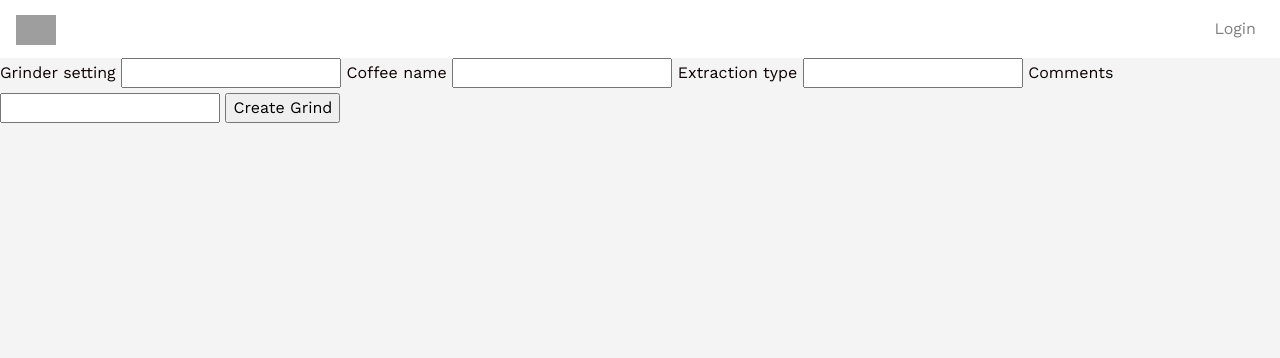
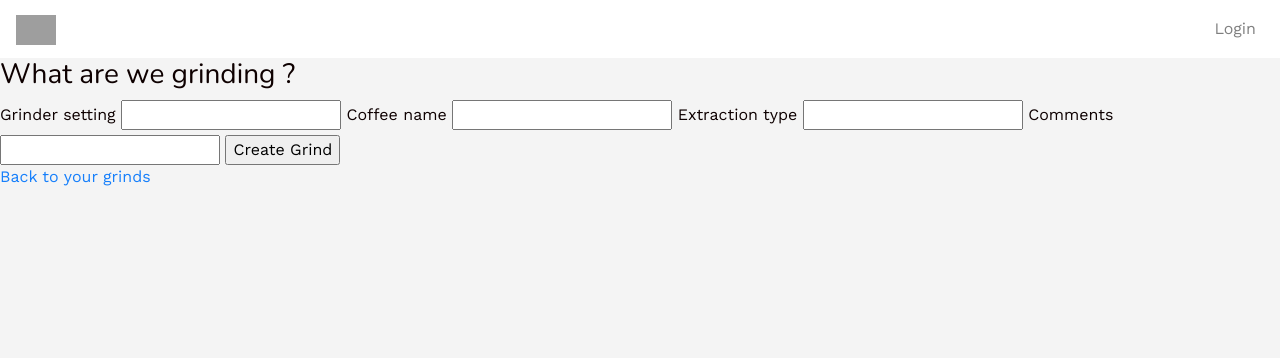
Before and after one commit to MedericMesle/DialerAll, a Rails app: page /grinds/new in a window 1280 px wide. Shown: the top 358 px of the page. Run offline with Rails 7, Linux system fonts and the light colour scheme; style sheets or scripts are compiled from the project's sources; some libraries are stand-ins or nearby versions; grey boxes are pictures that could not be loaded.

Commit message:
Links working

```diff
--- a/app/views/grinds/new.html.erb
+++ b/app/views/grinds/new.html.erb
@@ -1,3 +1,6 @@
+<h3>What are we grinding ?</h3>
+
+
 <%= form_for(@grind) do |f| %>
   <%= f.label :grinder_setting %>
   <%= f.number_field :grinder_setting %>
@@ -9,3 +12,6 @@
   <%= f.text_field :comments %>
   <%= f.submit %>
 <% end %>
+
+
+<%= link_to "Back to your grinds", grinds_path %>
```
